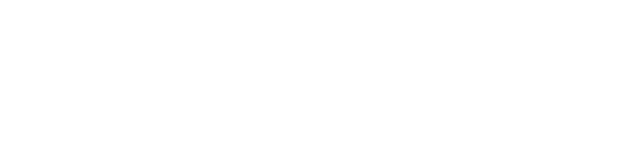
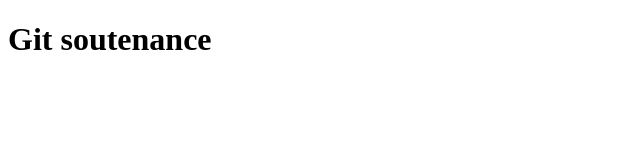
Before and after one commit to Enstso/GitFlow, a plain HTML site: page index.html in a window 1280 px wide. Shown: the whole page, without its empty margins (0-640 px from the left). Drawn offline with Linux system fonts and the light colour scheme.

Commit message:
Ajout du titre H1 dans index.html

```diff
--- a/index.html
+++ b/index.html
@@ -6,6 +6,6 @@
     <title>Git soutenance</title>
 </head>
 <body>
-
+    <h1>Git soutenance</h1>
 </body>
 </html>
```
Also changed, not shown: 1 other file.
